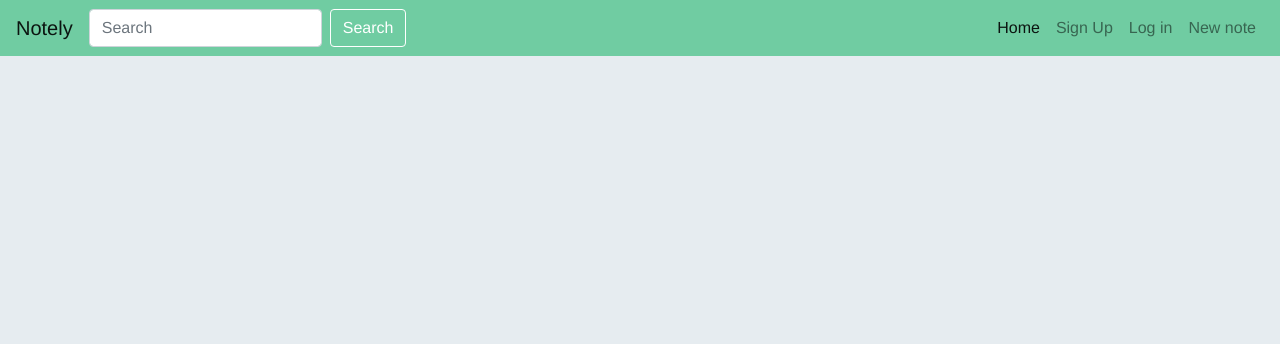
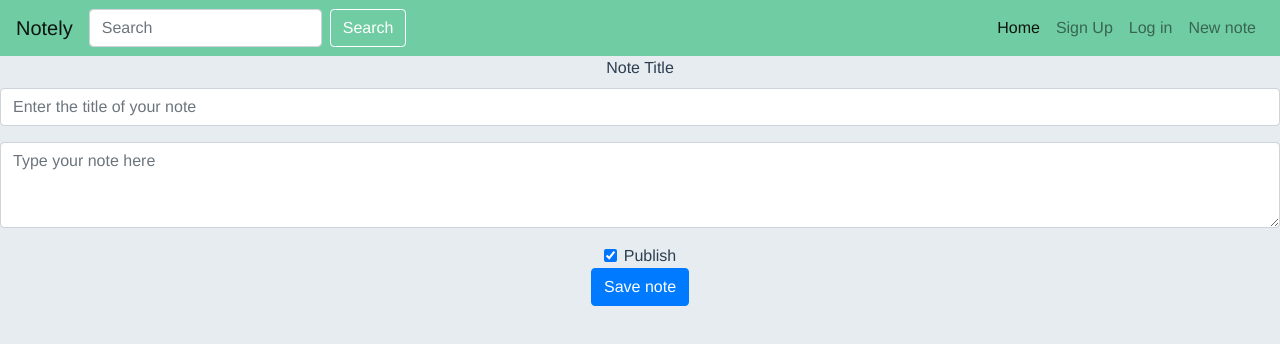
Before and after one commit to georgeben/Notely, a Vue app in the folder client/: page /edit/1 in a window 1280 px wide. Shown: the top 344 px of the page. Built offline with nearby package versions, Linux system fonts and the light colour scheme; no server answers; sample sign-in values are in the browser's storage.

Commit message:
Added edit note component

```diff
--- /dev/null
+++ b/client/src/components/EditNote.vue
@@ -0,0 +1,65 @@
+<template>
+    <form @submit="saveNote">
+        <div class="form-group">
+            <label for="exampleFormControlInput1">Note Title</label>
+            <input v-model="note.title" type="text" class="form-control" id="exampleFormControlInput1" placeholder="Enter the title of your note">
+        </div>
+        <div class="form-group">
+            <textarea v-model="note.content" class="form-control" id="exampleFormControlTextarea1" rows="3" placeholder="Type your note here"></textarea>
+        </div>
+        <div class="form-check">
+            <input v-model="publish" type="checkbox" class="form-check-input" id="exampleCheck1">
+            <label class="form-check-label" for="exampleCheck1">Publish</label>
+        </div>
+        <button type="submit" class="btn btn-primary">Save note</button>
+    </form>
+</template>
+
+<script>
+import axios from 'axios';
+
+export default {
+    name: 'AddNote',
+    data(){
+        return {
+            note: '',
+            publish: true,
+        }
+    },
+    methods: {
+        saveNote(e){
+            let token = localStorage.getItem('token');
+            if(token == null){
+                return this.$router.push('/signin')
+            }
+            e.preventDefault();
+            axios.put(`http://localhost:3000/api/notes/${this.$route.params.id}`, {
+                    title: this.note.title,
+                    content: this.note.content
+                },
+                {
+                    headers: {
+                        'Content-Type': 'application/json',
+                        'authorization': token,
+                    }
+                })
+                .then(res => {
+                    console.log(res);
+                    this.$router.push('/home');
+                })
+                .catch(err => console.log(err))
+        }
+    },
+    created(){
+        axios.get(`http://localhost:3000/api/notes/${this.$route.params.id}`)
+        .then(res => {
+            console.log(res.data)
+            this.note = res.data.note;
+        })
+    }
+}
+</script>
+
+<style scoped>
+
+</style>
--- a/client/src/components/NoteItem.vue
+++ b/client/src/components/NoteItem.vue
@@ -3,7 +3,7 @@
         <router-link :to="`/view/${note.id}`">{{note.title}}</router-link>
         <p>{{note.content}}</p>
         <div v-if="modify" >
-            <button>Edit Note</button>
+            <button><router-link :to="`/edit/${note.id}`">Edit</router-link></button>
             <button>Delete</button>
         </div>
         <p>{{note.createdAt}}</p>
--- a/client/src/router.js
+++ b/client/src/router.js
@@ -5,7 +5,8 @@ import AddNote from './components/AddNote.vue';
 import SignUp from './components/SignUp.vue';
 import SignIn from './components/SignIn.vue';
 import UserHome from './components/UserHome.vue';
-import ViewNote from './components/ViewNote'
+import ViewNote from './components/ViewNote';
+import EditNote from './components/EditNote.vue';
 
 Vue.use(Router)
 
@@ -53,6 +54,17 @@ let router =  new Router({
       path: '/view/:id',
       name: 'viewnote',
       component: ViewNote,
+      meta: {
+        requiresAuth: true,
+      }
+    },
+    {
+      path: '/edit/:id',
+      name: 'editnote',
+      component: EditNote,
+      meta: {
+        requiresAuth: true,
+      }
     }
   ]
 });
```
